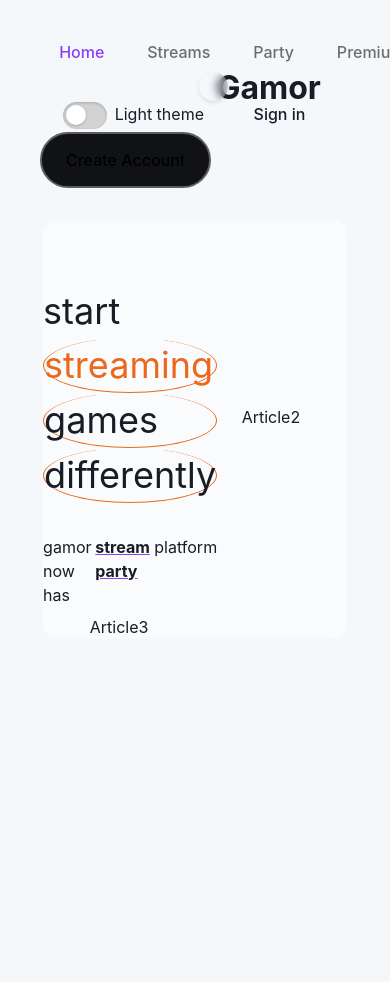
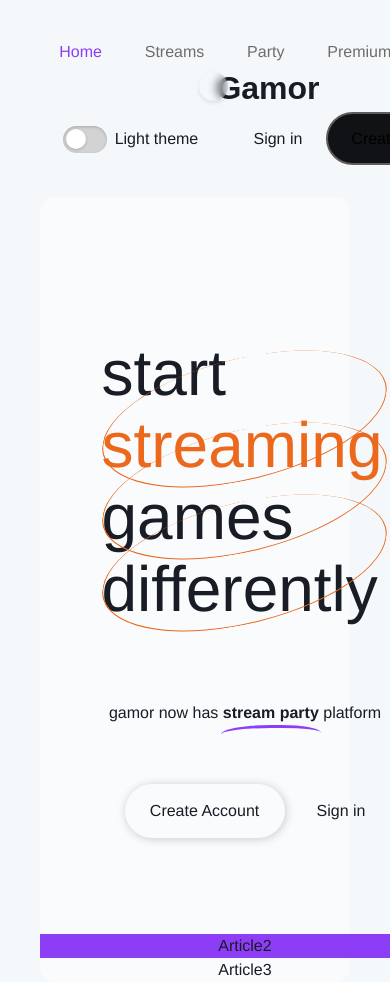
Before and after one commit to hesoler/assessment-avg, a React (Vite) app: page / in a window 390 px wide. Shown: the top 982 px of the page. Before the commit the page ends 908 px from the top, so only its background shows below. Built offline with nearby package versions, Linux system fonts and the light colour scheme.

Commit message:
Panel 1 ok and articles section responsive

```diff
--- a/src/components/Article1.jsx
+++ b/src/components/Article1.jsx
@@ -1,5 +1,3 @@
-import React from 'react'
-
 export function Article1 () {
   const highTextList = ['start', 'streaming', 'games', 'differently']
 
@@ -8,14 +6,16 @@ export function Article1 () {
       <span className='high-text'>
         {highTextList.map(text => <p key={text}>{text}</p>)}
       </span>
-
-      <label>
-        gamor now has&nbsp;
-        <span class='box-content'>
-          <b>stream party</b>
-        </span>
-        &nbsp;platform
-      </label>
+      <span className='low-text'>
+        gamor now has{' '}
+        <b>stream party</b>
+        {' '}platform
+        <div className='curve' />
+      </span>
+      <span className='links'>
+        <button className='btn-register'>Create Account</button>
+        <a href='../pages/login.html'>Sign in</a>
+      </span>
     </article>
   )
 }
--- a/src/components/Article2.jsx
+++ b/src/components/Article2.jsx
@@ -2,6 +2,6 @@ import React from 'react'
 
 export const Article2 = () => {
   return (
-    <article>Article2</article>
+    <article className='panel-2'>Article2</article>
   )
 }
--- a/src/components/Article3.jsx
+++ b/src/components/Article3.jsx
@@ -2,6 +2,6 @@ import React from 'react'
 
 export const Article3 = () => {
   return (
-    <article>Article3</article>
+    <article panel-3>Article3</article>
   )
 }
--- a/src/index.css
+++ b/src/index.css
@@ -5,7 +5,7 @@
   height: 100vh;
   min-width: 320px;
   min-height: 100vh;
-  font-family: Inter, system-ui, Avenir, Helvetica, Arial, sans-serif;
+  font-family: Helvetica, Arial, sans-serif;
   line-height: 1.5;
   font-weight: 400;
 
@@ -16,6 +16,7 @@
   --backgroundArticlesContainer: #f9fbfc;
   --contrastThemeColor: #8e3df7;
   --contrastThemeColor2: #eb681d;
+  --colorButtonPanel1: #f9fbfc;
 
   font-synthesis: none;
   text-rendering: optimizeLegibility;
@@ -31,6 +32,7 @@
   --backgroundArticlesContainer: #1f252e;
   --contrastThemeColor: #eb681d;
   --contrastThemeColor2: #8e3df7;
+  --colorButtonPanel1: #31363a;
 }
 
 body {
@@ -40,6 +42,7 @@ body {
 
 .navbar {
   width: 100%;
+  min-width: 450px;
   display: grid;
   place-items: center;
   margin-bottom: 2rem;
@@ -76,9 +79,9 @@ body {
 
 /** Logotipo Gamor */
 .logo {
-  font-size: 2em;
+  font-family: Arial;
+  font-size: 2rem;
   margin: 0 4.6em;
-  height: 2rem;
   display: inline-flex;
 }
 
@@ -157,7 +160,8 @@ body {
 .btn-register {
   border-radius: 30px;
   border: 2px solid #615c5c;
-  padding: 1em 1.5em;
+  width: 10rem;
+  aspect-ratio: 3;
   font-size: 1em;
   font-weight: 500;
   font-family: inherit;
@@ -169,7 +173,6 @@ body {
 
 .btn-register:hover {
   border: 2px solid var(--contrastThemeColor);
-  /* outline: 2px ridge var(--contrastThemeColor); */
 }
 
 .btn-register:active {
@@ -179,7 +182,7 @@ body {
 
 /** Sección principal */
 main {
-  width: 98%;
+  width: 100%;
   margin: 0 auto; /* Centra horizontalmente */
   background-color: var(--backgroundArticlesContainer);
   border-radius: 15px;
@@ -187,7 +190,7 @@ main {
 
 main section {
   display: grid;
-  grid-template-columns: repeat(auto-fit, minmax(150px, 1fr));
+  grid-template-columns: repeat(auto-fit, minmax(410px, 420px));
 }
 
 #main-content article {
@@ -197,34 +200,83 @@ main section {
 }
 
 .panel-1 {
-  padding-top: 4rem;
+  padding: 8rem 0 5rem 0;
   display: grid;
-  gap: 2em;
+  gap: 5.5em;
   place-items: center;
 }
+
+.high-text {
+  width: 70%;
+  text-align: left;
+}
+
 .high-text p {
-  font-size: 36px;
+  font-size: 64px;
   margin: 0;
-  padding: 0em;
+  height: 4.5rem;
 }
 
 /* Borde circular para todos excepto el primer hijo */
 .high-text p:not(:first-of-type) {
+  transform: skewX(0);
+}
+.high-text p:not(:first-of-type)::before {
+  content: "";
+  position: absolute;
+  margin: -10px 5px;
+  width: 95%;
+  height: 15vh;
   border: 1px solid var(--contrastThemeColor2);
+  top: -2rem;
+  border-radius: 50%;
   border-top: none;
-  border-radius: 50%;
-  /* transform: rotate(-45deg); */
+  transform: skewX(-10deg) skewY(-10deg) rotate(0deg);
 }
 /* Segundo hijo p */
 .high-text p:nth-child(2) {
   color: var(--contrastThemeColor2);
 }
 
-.panel-1 label {
-  display: flex;
-  height: 5rem;
+.panel-1 .low-text {
+  display: inline;
 }
-.panel-1 label b {
-  text-decoration: underline var(--contrastThemeColor);
-  /* border-bottom: 2px solid var(--contrastThemeColor); */
+.panel-1 .low-text .curve {
+  width: 100px;
+  height: 1rem;
+  left: 7rem;
+  position: relative;
+  border-top: solid 3px var(--contrastThemeColor);
+  border-radius: 50% 40% 0% 0%;
 }
+
+.panel-1 .links {
+  margin-top: -4em;
+}
+.panel-1 .links * {
+  display: inline-block;
+  margin: 1rem;
+}
+.panel-1 .links button {
+  background-color: var(--colorButtonPanel1);
+  color: var(--backgroundFont);
+  box-shadow: 1px 1px 10px 0px #0003;
+  border: none;
+}
+.panel-1 .links button:hover {
+  border: 1px solid var(--contrastThemeColor);
+}
+.panel-1 .links button:active {
+  background-color: var(--contrastThemeColor);
+}
+.panel-1 .links a {
+  text-decoration: none;
+  color: var(--backgroundFont);
+}
+.panel-1 .links a:hover {
+  color: var(--contrastThemeColor);
+}
+
+.panel-2 {
+  background-color: var(--contrastThemeColor);
+}
```
